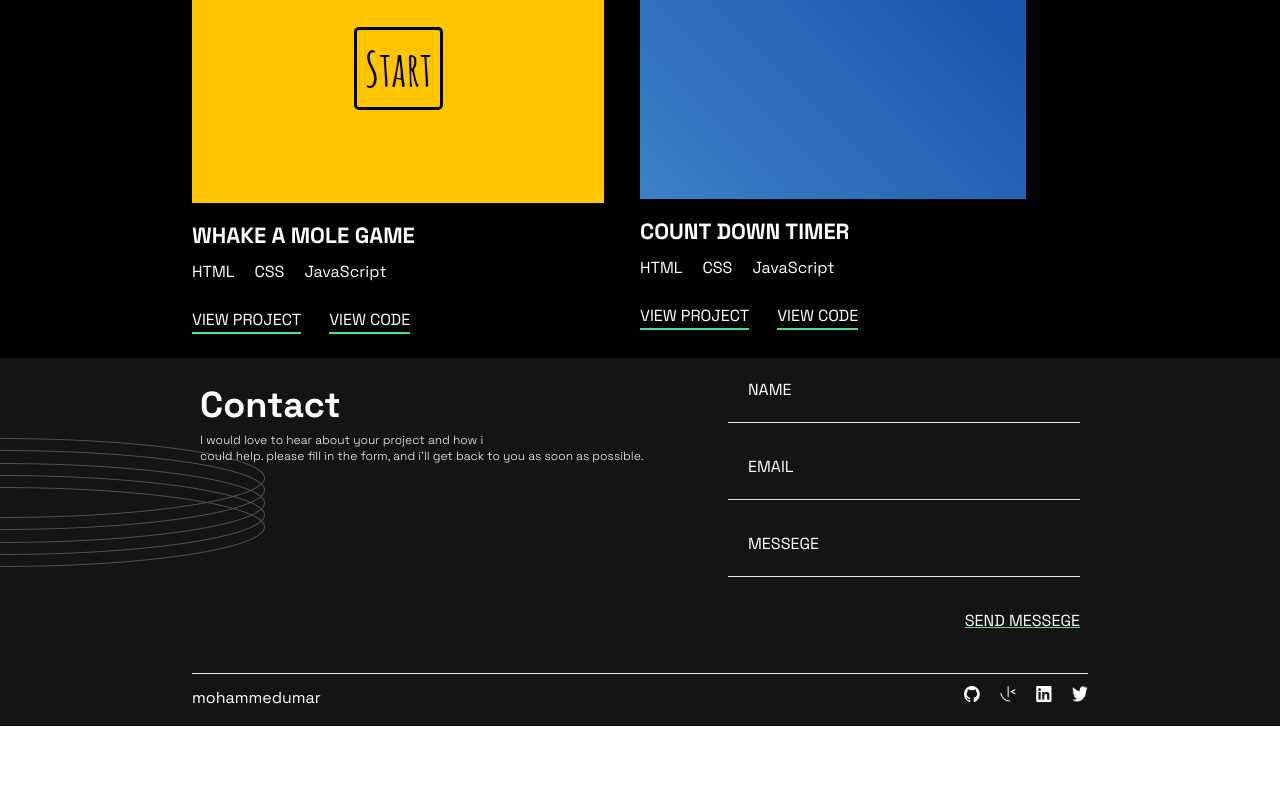
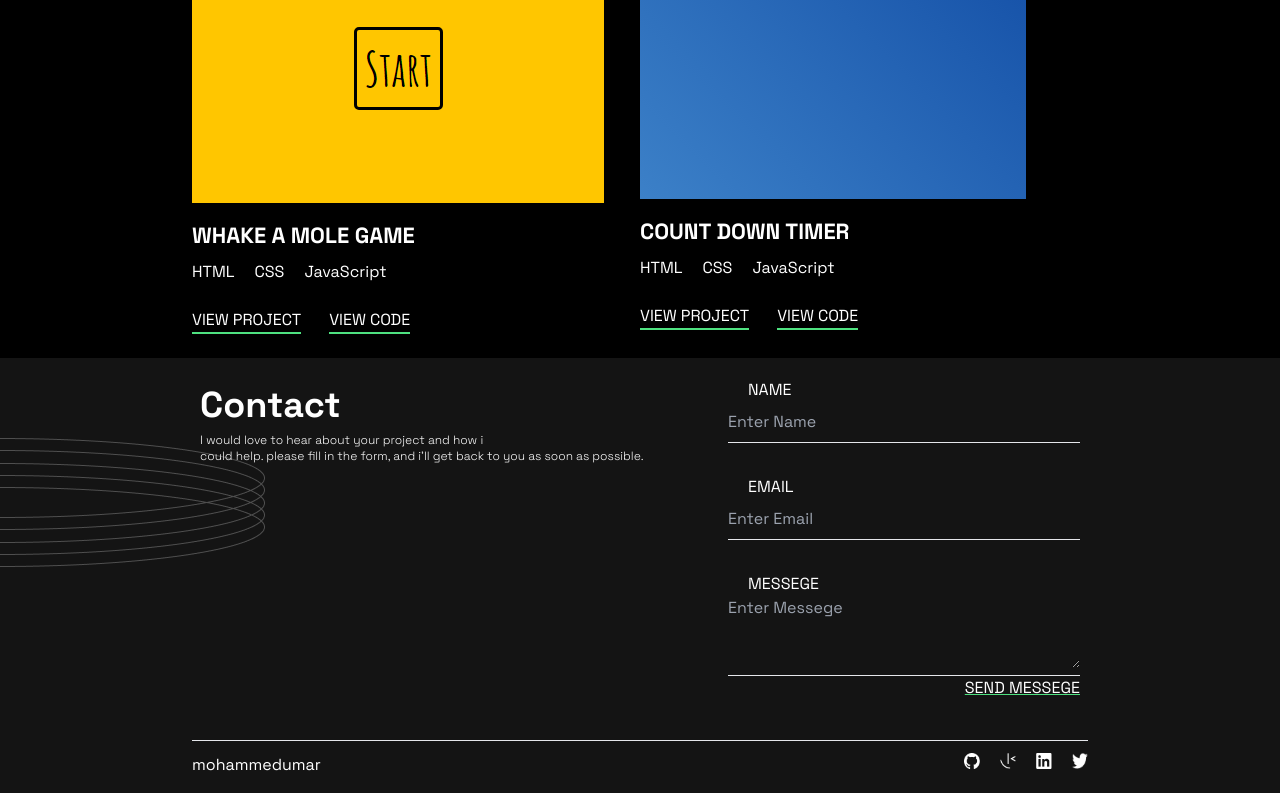
Before and after one commit to mmumar101/My-portfolio, a React (Create React App) app: page / in a window 1280 px wide. Shown: the part 1424-2217 px from the top of the page. Before the commit the page ends 2150 px from the top, so only its background shows below. Built offline with nearby package versions, Linux system fonts and the light colour scheme.

Commit message:
deployed website

```diff
--- a/src/components/footer.js
+++ b/src/components/footer.js
@@ -1,4 +1,4 @@
-import React from 'react'
+import React, { useState } from 'react'
 import logo1 from '../images/linkedin.png';
 import logo2 from '../images/twitter.png';
 import logo3 from '../images/simple-icons.png';
@@ -8,38 +8,81 @@ import ring3 from '../images/ring1.png';
 
 
 const footer = () => {
+    const [name, setName] = useState('');
+    const [email, setEmail] = useState('');
+    const [messege, setMessege] = useState('');
+
+    const handleSubmit = (e) =>{
+        e.preventDefault();
+
+        console.log('Name:', name);
+        console.log('Email:', email);
+        console.log('Mmessege:', messege);
+
+        setName('');
+        setEmail('');
+        setMessege('');
+
+        alert('Messege sent successfully!')
+    }
+
+
+
   return (
     <div className='bg-[hsl(0,0%,8%)] w-full'>
        <div className='sm:w-[70%] md:w-[75%] lg:w-[70%] mx-auto'>
-        <div className='mx-2 md:flex lg:flex xl:flex justify-between'>
+        <div className='mx-2 sm:flex md:flex lg:flex xl:flex justify-between'>
             <div className='mb-7 text-center md:text-start lg:text-start'>
                  <p className='font-bold text-[36px] pt-5'>Contact</p>
                  <p className='font-thin text-xs'>I would love to hear about your project and how i <br/> could help. please fill in the form, and i'll get back to you as soon as possible. </p>
             </div>
 
 
-                <div className='md:w-[40%] lg:w-[40%] pt-5'>
-                    <div className='mb-8'>
-                        <p className='mb-5 ml-5'>NAME</p>
+                <form onSubmit={handleSubmit} className='md:w-[40%] lg:w-[40%] pt-5'>
+
+                        <lebel className=' ml-5'>NAME</lebel>
+                        <input type="text"
+                        id='name'
+                        value={name}
+                        name='name'
+                        onChange={(e)=>setName(e.target.value)}
+                        required
+                         placeholder='Enter Name' className="bg-[hsl(0,0%,8%)] w-[100%] h-10 focus:outline-none border-b-3" />
+                        <hr className='mb-8'/>
+
+
+                        <lebel className=' ml-5'>EMAIL</lebel>
+                        <input type="email"
+                        id='email'
+                        value={email}
+                        name='email'
+                        onChange={(e)=>setEmail(e.target.value)}
+                        required
+                        placeholder='Enter Email' className="bg-[hsl(0,0%,8%)] w-[100%] h-10 focus:outline-none border-b-3" />
+                        <hr className='mb-8'/>
+
+
+                        <lebel className=' ml-5'>MESSEGE</lebel>
+                        <textarea
+                        id='messege'
+                        name='messege'
+                        rows={3}
+                        value={messege}
+                        onChange={(e)=>setMessege(e.target.value)}
+                        placeholder='Enter Messege' className="bg-[hsl(0,0%,8%)] w-[100%] focus:outline-none border-b-3" />
                         <hr/>
-                    </div>
 
-                    <div className='mb-8'>
-                        <p className='mb-5 ml-5'>EMAIL</p>
-                        <hr/>
-                    </div>
+                </form>
 
-                    <div className='mb-8'>
-                        <p className='mb-5 ml-5'>MESSEGE</p>
-                        <hr/>
-                    </div>
-                </div>
+
                 <img src={ring3} alt="" className='absolute left-0 pt-25 md:pt-28 lg:pt-20 '/>
             </div>
 
 
         <div>
-            <p className='text-right underline decoration-[#4ee180] mb-10 mr-2 '>SEND MESSEGE</p>
+            <p className='text-right  mb-10 mr-2 '>
+                <button type='submit' className='underline decoration-[#4ee180]'>SEND MESSEGE</button>
+            </p>
 
             <hr/>
         </div>
```
Also changed, not shown: src/components/projects.js (line endings or trailing spaces).
